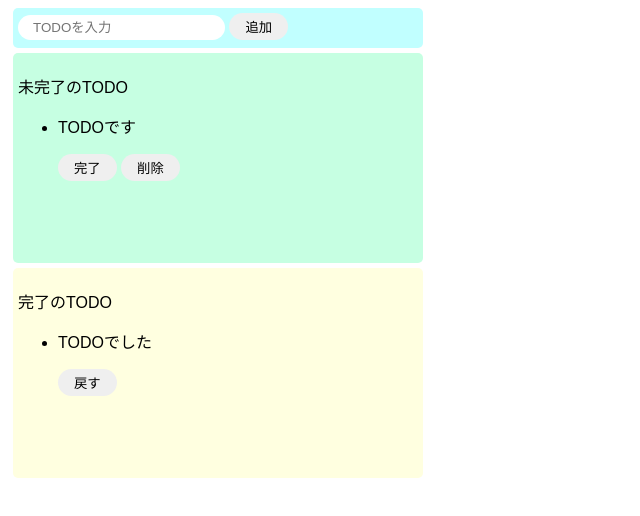
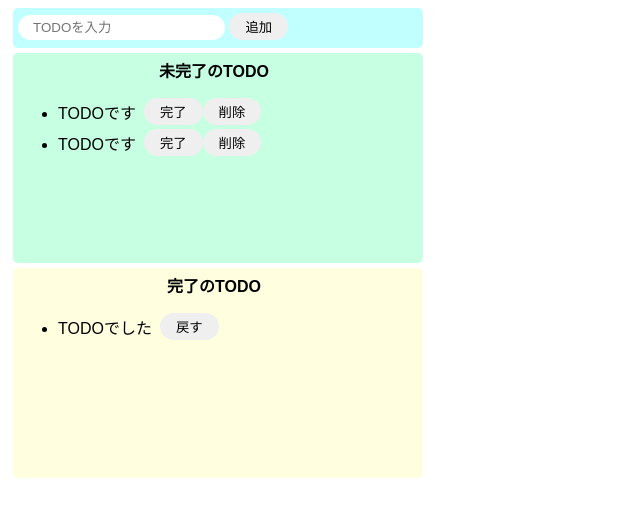
Before and after one commit to ohnotetsuoyummy/codesandbpx-sample, a website built with Parcel: page index.html in a window 1280 px wide. Shown: the whole page, without its empty margins (0-640 px from the left). Built offline with nearby package versions, Linux system fonts and the light colour scheme.

Commit message:
html,css OK

```diff
--- a/index.html
+++ b/index.html
@@ -11,10 +11,17 @@
       <button>追加</button>
     </div>
     <div class="imcomplete-area">
-      <p calss="title">未完了のTODO</p>
+      <p class="title">未完了のTODO</p>
       <ul>
         <li>
-          <div>
+          <div class="list-row">
+            <p>TODOです</p>
+            <button>完了</button>
+            <button>削除</button>
+          </div>
+        </li>
+        <li>
+          <div class="list-row">
             <p>TODOです</p>
             <button>完了</button>
             <button>削除</button>
@@ -23,10 +30,10 @@
       </ul>
     </div>
     <div class="complete-area">
-      <p calss="title">完了のTODO</p>
+      <p class="title">完了のTODO</p>
       <ul>
         <li>
-          <div>
+          <div class="list-row">
             <p>TODOでした</p>
             <button>戻す</button>
           </div>
--- a/src/styles.css
+++ b/src/styles.css
@@ -19,6 +19,11 @@ button:hover {
   background-color: #ff7fff;
   color: #fff;
   cursor: pointer;
+}
+
+p {
+  padding: 0px;
+  margin: 0px 8px 0 0;
 }
 
 .input-area {
@@ -51,4 +56,11 @@ button:hover {
 .title {
   text-align: center;
   margin-top: 0;
+  font-weight: bold;
 }
+
+.list-row {
+  display: flex;
+  align-items: center;
+  padding-bottom: 4px;
+}
```
